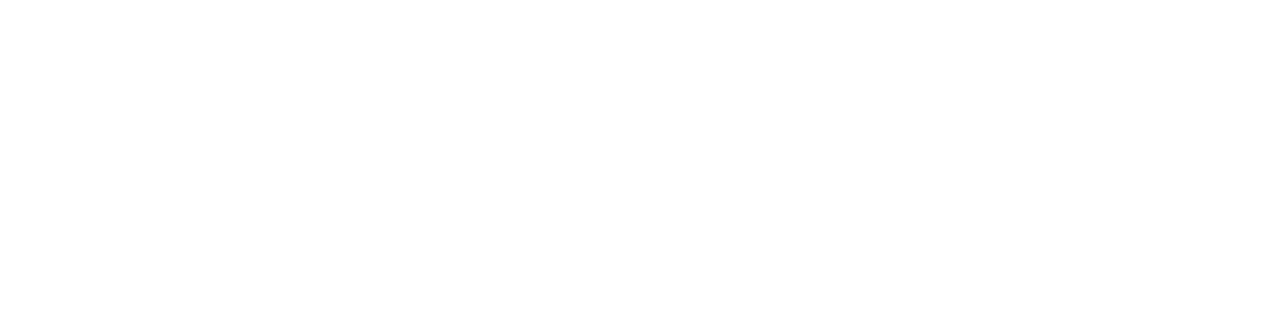
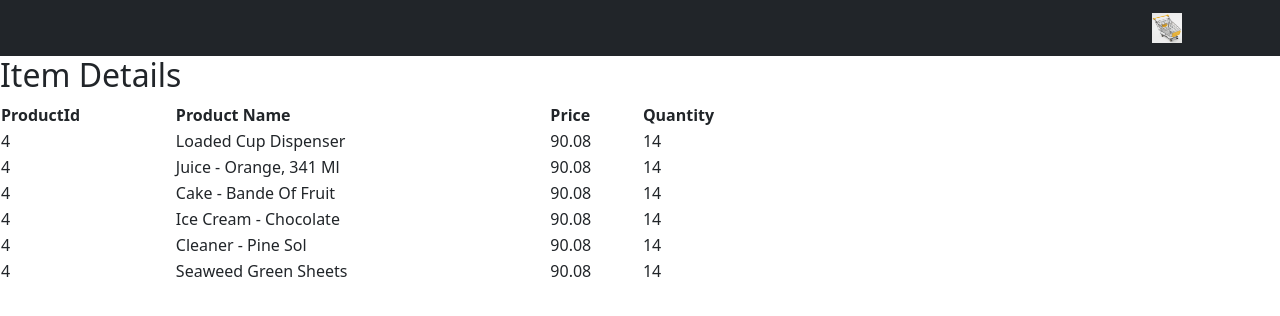
Before and after one commit to Dinur585/retail_ui, a React (Create React App) app: page /items in a window 1280 px wide. Before the commit this address had no page. Shown: the top 316 px of the page. Built offline with nearby package versions, Linux system fonts and the light colour scheme.

Commit message:
added mock items in table

```diff
--- a/package.json
+++ b/package.json
@@ -8,9 +8,12 @@
     "@testing-library/user-event": "^13.5.0",
     "axios": "^1.3.4",
     "bootstrap": "^5.2.3",
+    "primeicons": "^6.0.1",
+    "primereact": "^9.2.1",
     "react": "^18.2.0",
     "react-dom": "^18.2.0",
     "react-router-dom": "^6.9.0",
+    "react-bootstrap": "^1.6.6",
     "react-scripts": "5.0.1",
     "web-vitals": "^2.1.4"
   },
--- a/public/index.html
+++ b/public/index.html
@@ -24,6 +24,7 @@
       work correctly both with client-side routing and a non-root public URL.
       Learn how to configure a non-root public URL by running `npm run build`.
     -->
+      <link rel="stylesheet" href="https://cdn.jsdelivr.net/npm/@fortawesome/fontawesome-free@5.15.4/css/all.min.css" />
     <title>React App</title>
   </head>
   <body>
--- a/src/App.js
+++ b/src/App.js
@@ -2,14 +2,17 @@
 import './App.css';
 import Auth from "./components/Auth";
 import { BrowserRouter as Router, Routes, Route } from 'react-router-dom';
-
-
+import Items from "./components/Items";
+import { useContext } from 'react';
+import { Store } from './Store';
 function App() {
+  const { state } = useContext(Store);
+  const { cart } = state;
   return (
-
     <Router>
       <Routes>
         <Route path="/auth" element={<Auth />}/>
+        <Route path="/items" element={<Items />}/>
       </Routes>
     </Router>
 
--- /dev/null
+++ b/src/Store.js
@@ -0,0 +1,30 @@
+import { createContext, useReducer } from 'react';
+
+export const Store = createContext();
+
+
+const initialState = {
+    cart: {
+      cartItems: [],
+    },
+  };
+  function reducer(state, action) {
+    switch (action.type) {
+      case 'CART_ADD_ITEM':
+        // add to cart
+        return {
+          ...state,
+          cart: {
+            ...state.cart,
+            cartItems: [...state.cart.cartItems, action.payload],
+          },
+        };
+      default:
+        return state;
+    }
+  }
+export function StoreProvider(props) {
+    const [state, dispatch] = useReducer(reducer, initialState);
+    const value = { state, dispatch };
+    return <Store.Provider value={value}>{props.children} </Store.Provider>;
+  }
--- a/src/components/Auth.js
+++ b/src/components/Auth.js
@@ -1,10 +1,10 @@
 import React, {useState} from 'react'
 import axios from 'axios'
 import '../styles/Auth.css'
-
+import { useNavigate } from "react-router-dom";
 const Auth = () => {
     let [authMode, setAuthMode] = useState("signin")
-
+    let navigate = useNavigate();
     const changeAuthMode = () => {
       setAuthMode(authMode === "signin" ? "signup" : "signin")
     }
@@ -27,7 +27,7 @@
         ).then(console.log(isAuthenticated)).catch(
           (err)=>console.log(err)
         )
-
+        navigate('/items');
     }
 
     const SubmitRegisterForm = (e) => {
--- /dev/null
+++ b/src/components/Items.js
@@ -0,0 +1,93 @@
+import pic from "../images/bookImg.jpg";
+import { Store } from '../Store';
+import { useContext, useEffect, useReducer } from 'react';
+import '../index.css';
+import { DataTable } from 'primereact/datatable';
+import { Column } from 'primereact/column';
+const mockData = require('./items.json');
+
+
+function Items() {
+    // const addToCartHandler = async (item) => {
+    //     const existItem = cartItems.find((x) => x._id === product._id);
+    //     const quantity = existItem ? existItem.quantity + 1 : 1;
+    //     const { data } = await axios.get(`/api/products/${item._id}`);
+    //     if (data.countInStock < quantity) {
+    //       window.alert('Sorry. Product is out of stock');
+    //       return;
+    //     }
+    //     ctxDispatch({
+    //       type: 'CART_ADD_ITEM',
+    //       payload: { ...item, quantity },
+    //     });
+    //   };
+
+  const { state, dispatch: ctxDispatch } = useContext(Store);
+//   const addToCartHandler = () => {
+//     ctxDispatch({
+//       type: 'CART_ADD_ITEM',
+//       payload: { ...product, quantity: 1 },
+//     });
+//   };
+    const products=[
+        {
+          "product_id": 4,
+          "product": "Loaded Cup Dispenser",
+          "price": 90.08,
+          "quantity": 14,
+          "image":'/images/bookImg.jpg'
+        },
+        {
+            "product_id": 4,
+            "product": "Juice - Orange, 341 Ml",
+            "price": 90.08,
+            "quantity": 14
+        },
+        {
+            "product_id": 4,
+            "product": "Cake - Bande Of Fruit",
+            "price": 90.08,
+            "quantity": 14
+        },
+        {
+            "product_id": 4,
+            "product": "Ice Cream - Chocolate",
+            "price": 90.08,
+            "quantity": 14
+        },
+        {
+            "product_id": 4,
+            "product": "Cleaner - Pine Sol",
+            "price": 90.08,
+            "quantity": 14
+        },
+        {
+            "product_id": 4,
+            "product": "Seaweed Green Sheets",
+            "price": 90.08,
+            "quantity": 14
+        }]
+return(
+    <div>
+          <h2>Item Details</h2>
+     <div>
+        <main>
+            <>
+            {/* <div  >
+            <img src={pic}  className="book"/><label  className="book"> Seaweed Green Sheets</label>
+            <button type="button" onclick="alert('Hello world!')"  className="book" onClick={addToCartHandler}>Add to Cart</button>
+            </div> */}
+            <DataTable value={products} tableStyle={{ minWidth: '50rem' }}>
+              <Column field="product_id" header="ProductId"></Column>
+               <Column field="product" header="Product Name"></Column>
+               <Column field="price" header="Price"></Column>
+               <Column field="quantity" header="Quantity"></Column>
+              </DataTable>
+            </>
+        </main>
+
+     </div>
+    </div>
+);
+}
+export default Items;
--- /dev/null
+++ b/src/components/Navbar.js
@@ -0,0 +1,28 @@
+import Container from 'react-bootstrap/Container';
+
+import Navbar from 'react-bootstrap/Navbar';
+import cart from '../images/cart.jpg'
+import Badge from 'react-bootstrap/Badge';
+import Nav from 'react-bootstrap/Nav';
+import '../index.css';
+function BrandExample() {
+  return (
+    <>
+      <Navbar bg="dark" variant="dark">
+        <Container>
+    <Navbar.Brand href="#home">
+          <img
+              alt=""
+              src={cart}
+              width="30"
+              height="30"
+              className="d-inline-block align-top"
+            />{' '}
+          </Navbar.Brand>
+        </Container>
+      </Navbar>
+    </>
+  );
+}
+
+export default BrandExample;
--- a/src/index.css
+++ b/src/index.css
@@ -11,3 +11,18 @@
   font-family: source-code-pro, Menlo, Monaco, Consolas, 'Courier New',
     monospace;
 }
+
+.book{
+  width: 20%;
+    display: block;
+    margin: 0 auto;
+}
+/* .addcart{
+  display: flex;
+  justify-content: end;
+} */
+.navbar>.container, .navbar>.container-fluid, .navbar>.container-lg, .navbar>.container-md, .navbar>.container-sm, .navbar>.container-xl, .navbar>.container-xxl {
+  display: flex;
+  flex-wrap: inherit;
+  justify-content: end !important;
+}
--- a/src/index.js
+++ b/src/index.js
@@ -1,11 +1,18 @@
+import 'bootstrap/dist/css/bootstrap.css';
 import React from 'react';
 import ReactDOM from 'react-dom/client';
 import './index.css';
 import App from './App';
+import BrandExample from './components/Navbar'
+import { StoreProvider } from './Store';
 
 const root = ReactDOM.createRoot(document.getElementById('root'));
 root.render(
   <React.StrictMode>
+    <StoreProvider>
+    <BrandExample/>
     <App />
+    </StoreProvider>
+
   </React.StrictMode>
 );
```
Also changed, not shown: src/images/bookImg.jpg (added), src/images/cart.jpg (added).
